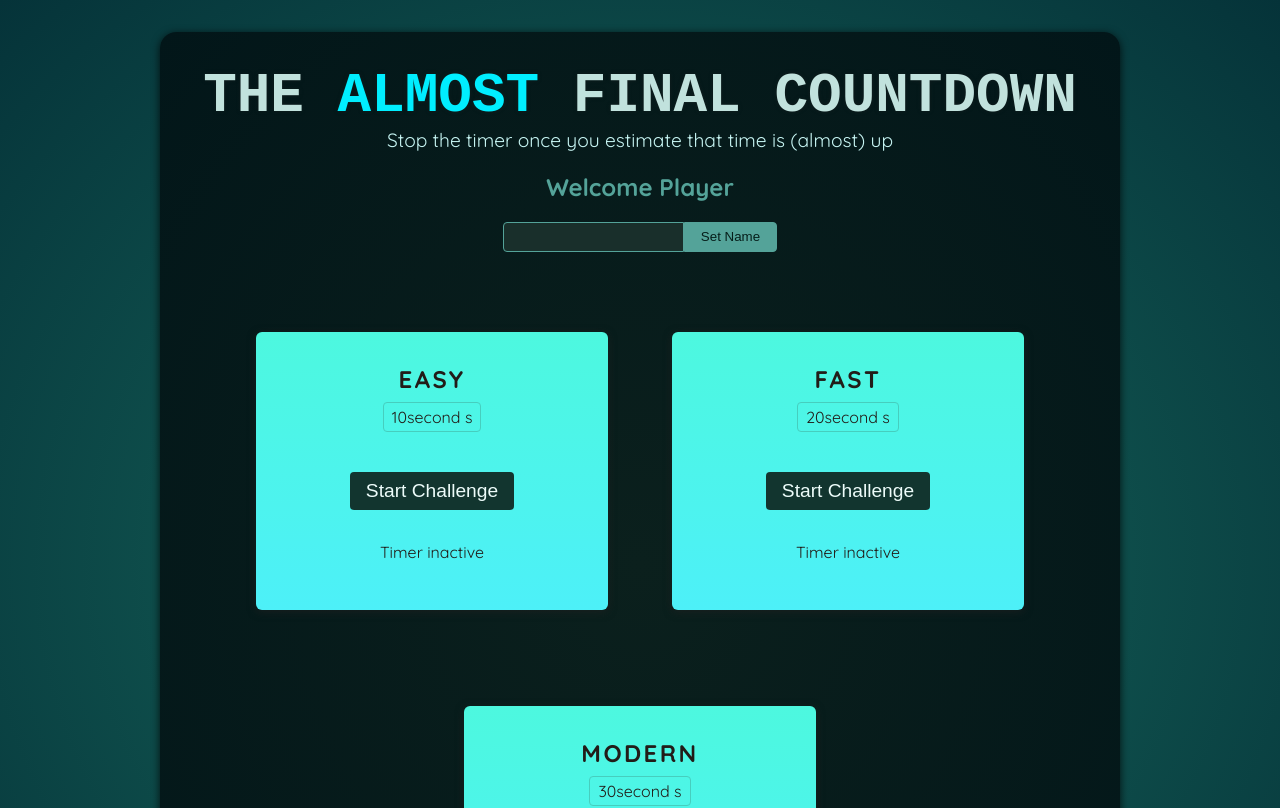
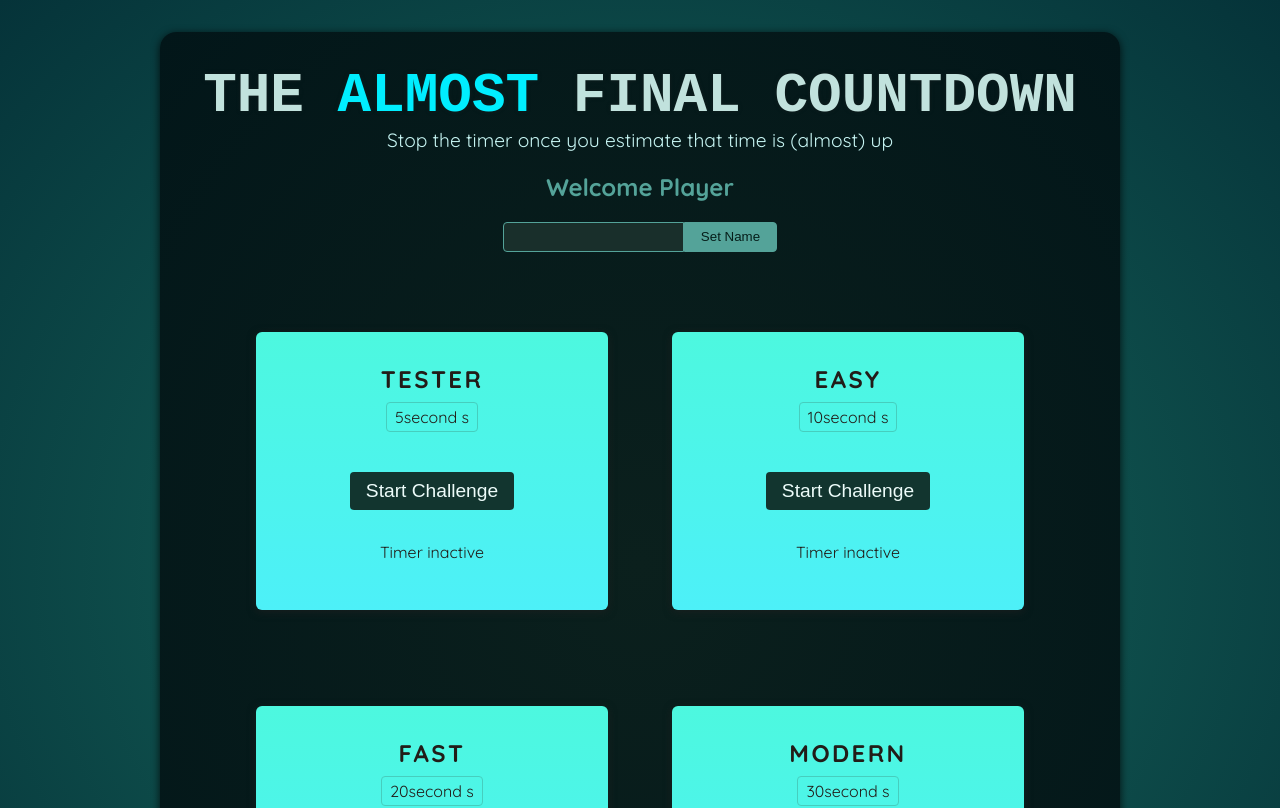
Before and after one commit to ehas1990/vitportal-app, a React (Vite) app: page / in a window 1280 px wide. Shown: the top 808 px of the page. Built offline with nearby package versions, Linux system fonts and the light colour scheme; a web font is replaced by a local one.

Commit message:
update timechallenge

```diff
--- a/src/App.jsx
+++ b/src/App.jsx
@@ -1,14 +1,16 @@
 import Player from './components/Player.jsx';
-import TimeChallenge from './TimeChallenge.jsx';
+import TimeChallenge from './components/TimeChallenge.jsx';
 
 function App() {
   return (
     <>
       <Player />
       <div id="challenges">
+        <TimeChallenge title="Tester" targetTime={5}/>
         <TimeChallenge title="Easy" targetTime={10}/>
         <TimeChallenge title="Fast" targetTime={20}/>
         <TimeChallenge title="Modern" targetTime={30}/>
+
       </div>
     </>
   );
--- /dev/null
+++ b/src/components/ResultModal.jsx
@@ -0,0 +1,17 @@
+import React from 'react'
+
+function ResultModal({result, targetTime}) {
+  return (
+
+    <dialog className='result-modal' open>
+        <h2>You {result}</h2>
+        <p>the target was <strong>{targetTime}.seconds</strong></p>
+        <p>You stopped the timer with <strong>X second left</strong></p>
+        <form method='dialog'>
+            <button>Close</button>
+        </form>
+    </dialog>
+  )
+}
+
+export default ResultModal
--- a/src/TimeChallenge.jsx
+++ b/src/components/TimeChallenge.jsx
@@ -1,34 +1,40 @@
-import React, { useState } from 'react'
+import React, { useRef, useState } from 'react'
+import ResultModal from './ResultModal';
 
 function TimeChallenge({ title, targetTime}) {
+  const timer=useRef();
     const [timerStarted,setTimerStarted]=useState(false);
     const [timerExpired,setTimerExpired]=useState(false);
     function handleStart(){
 
-        setTimeout (()=>{
-            setTimerExpired(true);
+      timer.current=   setTimeout (()=>{
+         setTimerExpired(true);
         }, targetTime*1000);
         setTimerStarted(true);
     }
     function handleStop()
     {
-
+        clearTimeout(timer.current);
     }
   return (
-    <section className='challenge'>
+    <>
+   {timerExpired && <ResultModal targetTime={targetTime} result="lost"/>}
+        <section className='challenge'>
              <h2>{title}</h2>
-             {timerExpired &&<p>You Lost !</p>}
+
              <p className='challenge-time'>
                 {targetTime}second {targetTime > 1 ? 's' : ''}
              </p>
              <p>
-                <button onClick={handleStart }>
+                <button onClick={timerStarted ? handleStop : handleStart }>
                   {timerStarted ? 'Stop': 'Start'}  Challenge
                 </button>
              </p>
              <p className={timerStarted ? 'active' : undefined}>
                 {timerStarted ? 'Time is runnig...' : 'Timer inactive'}</p>
-    </section>
+       </section>
+    </>
+
   )
 }
 
```
